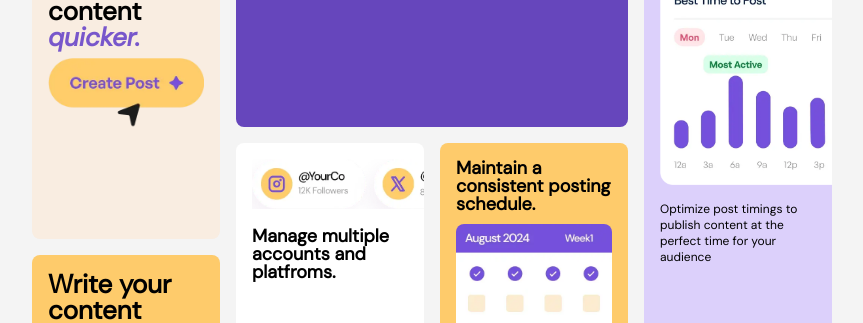
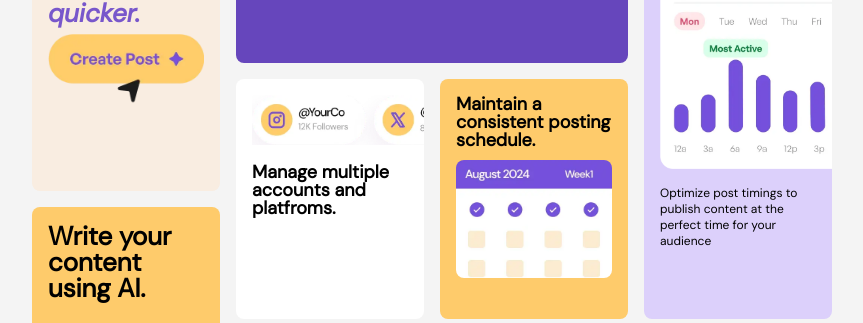
Before and after one commit to JaydonJP/grid-layout-frontendmentor, a plain HTML site: page index.html in a window 1280 px wide. Shown: the part 201-524 px from the top of the page, without its empty margins (208-1071 px from the left). Drawn offline with Linux system fonts and the light colour scheme.

Commit message:
Update style.css

```diff
--- a/style.css
+++ b/style.css
@@ -28,7 +28,7 @@ body{
     display: grid;
     gap: 1em;
     grid-template-columns: 1fr 1fr 1fr 1fr  ;
-    grid-template-rows: 3fr 1fr 1fr 2fr;
+    grid-template-rows: 2fr 1fr 1fr 2fr;
     grid-template-areas:
     "seven one one four"
     "seven two three four"
```
